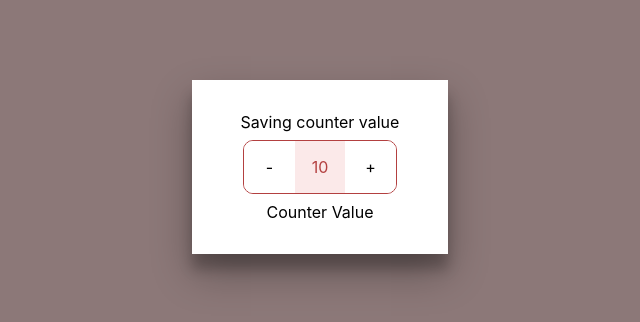
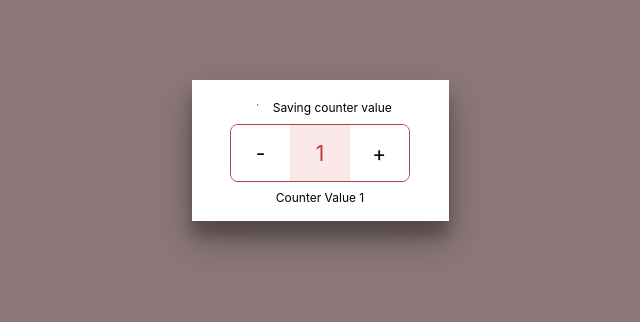
Before and after one commit to dilshad09/counter-app, a React (Create React App) app: page / in a window 1280 px wide. Shown: the top 322 px of the page, without its empty margins (320-960 px from the left). Built offline with nearby package versions, Linux system fonts and the light colour scheme; no server answers.

Commit message:
ui and counter is completed now

```diff
--- a/src/components/counter/Counter.css
+++ b/src/components/counter/Counter.css
@@ -7,10 +7,10 @@ body{
     background-color: rgb(140, 120, 120);
 }
 .container{
-    width: 20vw;
-    background-color: rgb(255,255,255);
+    width: 257px;
+    background-color:  #FFFFFF;
     margin: 5rem auto ;
-    padding: 2rem;
+    padding: 1rem;
     box-shadow: rgba(0, 0, 0, 0.3) 0px 19px 38px, rgba(0, 0, 0, 0.22) 0px 15px 12px;
 }
 .body-item{
@@ -18,23 +18,25 @@ body{
     display: flex;
     border: 1px solid rgb(179,64,64);
     margin: 0.5rem auto;
-    border-radius: 10px;
+    border-radius: 8px;
     overflow: hidden;
 }
 .item:nth-child(odd){
-    background-color: white;
+    background-color: #FFFFFF;
     color: black;
 }
 
 .item:nth-child(odd):hover {
-    background-color: rgb(179,64,64);
+    background-color: #B24242;
     color: white;
     cursor: pointer;
 }
 
 .item{
-    width: 33.333%;
+    width: 60px;
+    height: 56px;
+    font-size: 21px;
     padding: 1rem;
-    background-color:  rgb(251,233,233);
-    color: rgb(179,64,64);
+    background-color: #FBE8E8;
+    color: #B24242;
 }
--- a/src/components/counter/Counter.jsx
+++ b/src/components/counter/Counter.jsx
@@ -1,16 +1,25 @@
-import React from 'react'
+import React, { useState } from 'react'
 import './Counter.css'
 import DisplayValue from '../display/DisplayValue'
+import loadingImg from '../../images/loading-buffering.gif'
+
+const initialValue = ()=>{
+  fetch('https://interview-8e4c5-default-rtdb.firebaseio.com/front-end/counter1.json').then((res)=>res.json()).then((response=>{
+    return response
+  }))
+}
 const Counter = () => {
+  const [value, setValue] = useState(()=>initialValue() || 1)
+  console.log(value)
   return (
     <div className='container'>
-        <p>Saving counter value</p>
+        <img src={loadingImg } alt="loading" title='loading...' style={{width:"20px"}}/> <span style={{fontSize:"12px"}}>Saving counter value</span>
       <div className='body-item'>
-          <div className="item">-</div>
-          <div className="item">10</div>
-          <div className="item">+</div>
+          <div className="item" onClick={()=>setValue((pre)=>pre-1)}>-</div>
+          <div className="item">{value}</div>
+          <div className="item" onClick={()=>setValue((next)=>next+1)}>+</div>
       </div>
-      <DisplayValue/>
+      <DisplayValue value={value}/>
     </div>
   )
 }
--- a/src/components/display/DisplayValue.jsx
+++ b/src/components/display/DisplayValue.jsx
@@ -1,9 +1,9 @@
 import React from 'react'
 
-const DisplayValue = () => {
+const DisplayValue = ({value}) => {
   return (
     <div>
-      <p>Counter Value</p>
+      <p style={{fontSize:"12px"}}>Counter Value {value}</p>
     </div>
   )
 }
```
Also changed, not shown: src/images/loading-buffering.gif (added).
